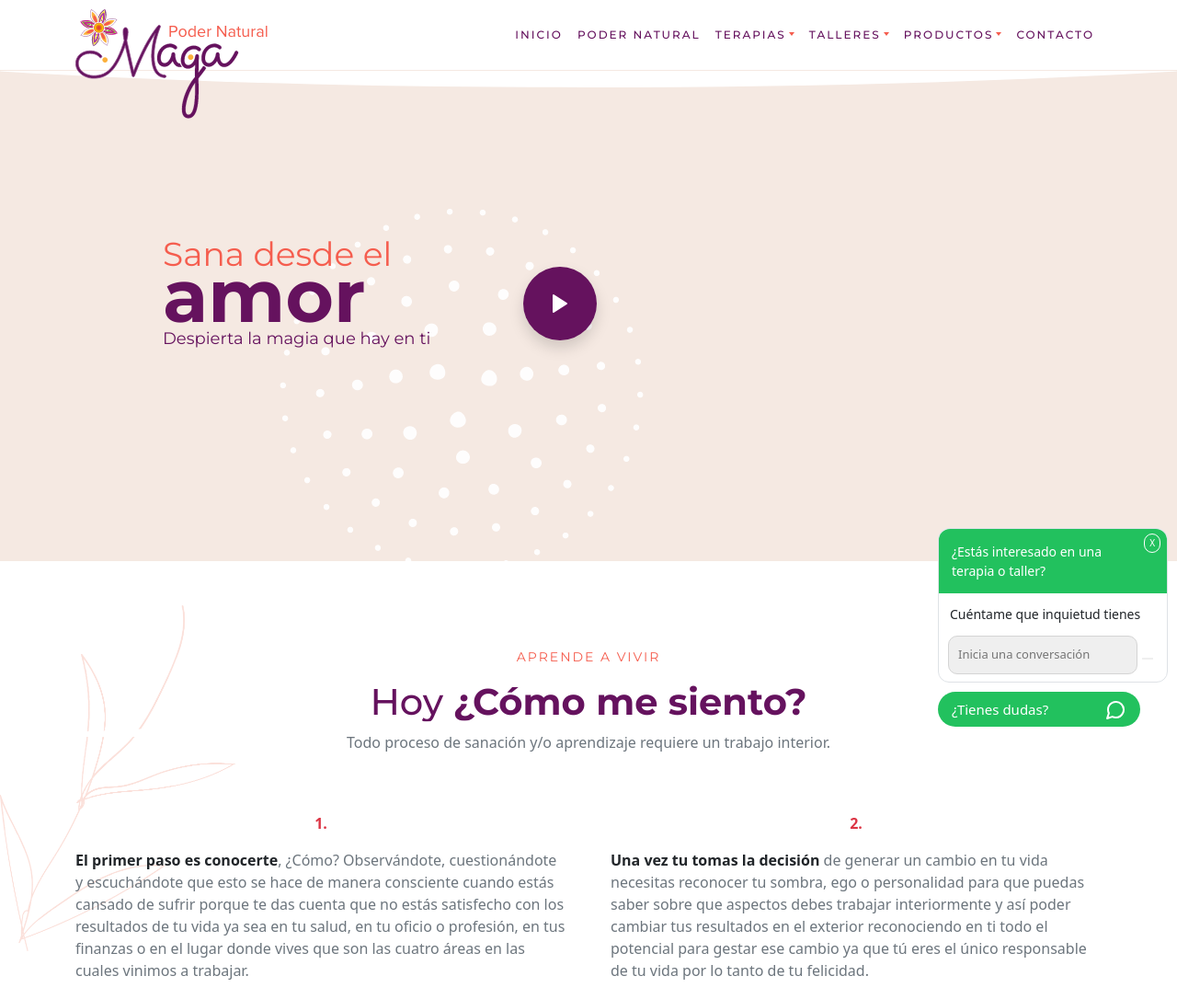
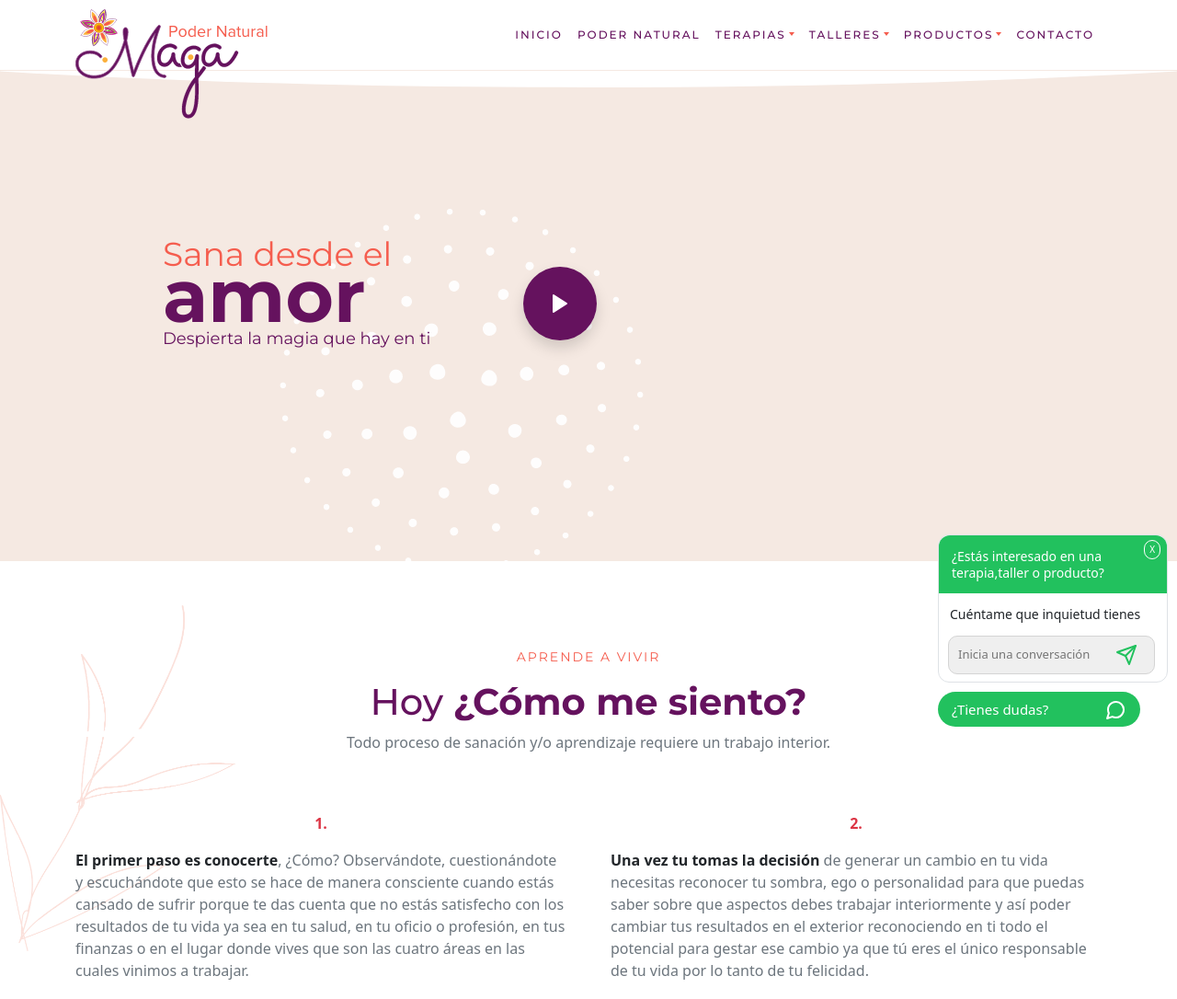
Before and after one commit to worldesignday/magagranados, a plain HTML site: page index.html in a window 1280 px wide. Shown: the top 1086 px of the page at 92% size. Drawn offline with nearby package versions, Linux system fonts and the light colour scheme; a small style sheet from the web is missing.

Commit message:
ajuste whatasapp

```diff
--- a/assets/sass/components/_custom_elements.scss
+++ b/assets/sass/components/_custom_elements.scss
@@ -493,7 +493,7 @@ font-size: 15px;
   cursor:pointer;
 }
 
-button {border: none;}
+button {border: none; background: none;}
 button i {
 float: right;
 position: absolute;
--- a/index.html
+++ b/index.html
@@ -363,15 +363,13 @@
       <!-- /#productos-->
       <div class="trwpwhatsappall">
         <div class="trwpwhatsappballon border pb-2 bg-white"><span class="kapat" id="kapatac">X</span>
-          <div class="trwpwhatsapptitle pe-5">¿Estás interesado en una terapia o taller? </div>
+          <div class="trwpwhatsapptitle pe-5 lh-sm">¿Estás interesado en una terapia,taller o producto? </div>
           <div class="trwpwhatsappmessage fw-normal">Cuéntame que inquietud tienes</div>
           <div class="trwpwhatsappinput">
-            <form action="https://web.whatsapp.com/send?" method="get" target="_blank">
-              <input type="text" name="phone" value="573106565656" hidden="">
-              <input type="text" name="text" placeholder="Inicia una conversación" autocomplete="off">
-              <button class="trwpwhatsappsendbutton" type="submit">
-                <!--i(class="d-md-inline me-2" data-feather="send")-->
-              </button>
+            <form class="d-flex" action="https://web.whatsapp.com/send?" method="get" target="_blank">
+              <input type="text" name="phone" value="573102062328" hidden="">
+              <input class="w-100 pe-5" type="text" name="text" placeholder="Inicia una conversación" autocomplete="off">
+              <button class="trwpwhatsappsendbutton position-relative" type="submit"><i class="d-md-inline position-absolute" style="right:2rem;top:10px" data-feather="send"></i></button>
             </form>
           </div>
         </div>
@@ -388,7 +386,7 @@
             <p class="text-muted">21 Valentin Rapids Apt. 335<br>Bogotá D.C<br>Colombia</p>
             <h6 class="text-purple fw-regular">Hablemos</h6>
             <p><a class="link-email" href="magagranados@magagranados.com">magagranados@magagranados.com</a></p>
-            <p> <a class="phone d-inline" href="https://wa.me/3106565656" target="_blank"> <i class="d-md-inline ms-1" data-feather="phone-call"></i>(57)3106565656</a></p>
+            <p> <a class="phone d-inline" href="https://wa.me/573102062328" target="_blank"> <i class="d-md-inline ms-1" data-feather="phone-call"></i>(57)3102062328</a></p>
           </div>
           <div class="col-md-5">
             <h2 class="text-purple fw-bold">Hola.</h2>
```
Also changed, not shown: pages/poder-natural.html (+1 -1 lines), pages/servicios/aromaterapia.html (+6 -8 lines), pages/servicios/auriculoterapia.html (+6 -8 lines), pages/servicios/esencias-florales.html (+6 -8 lines), pages/servicios/masaje-tuina-Moxibustion.html (+6 -8 lines), pages/servicios/oraculo-angelical.html (+6 -8 lines), pages/servicios/terapia-con-cristales.html (+6 -8 lines), pages/servicios/terapia-con-filtros.html (+6 -8 lines), pages/servicios/terapia-reiki.html (+6 -8 lines), pages/talleres/taller-arcangeles-y-cristales.html (+6 -8 lines), pages/talleres/taller-cristales-para-sanar.html (+6 -8 lines), pages/talleres/taller-reiki-universal.html (+6 -8 lines), pages/talleres/taller-siete-luces.html (+6 -8 lines), assets/css/style.css, 3 other files.
